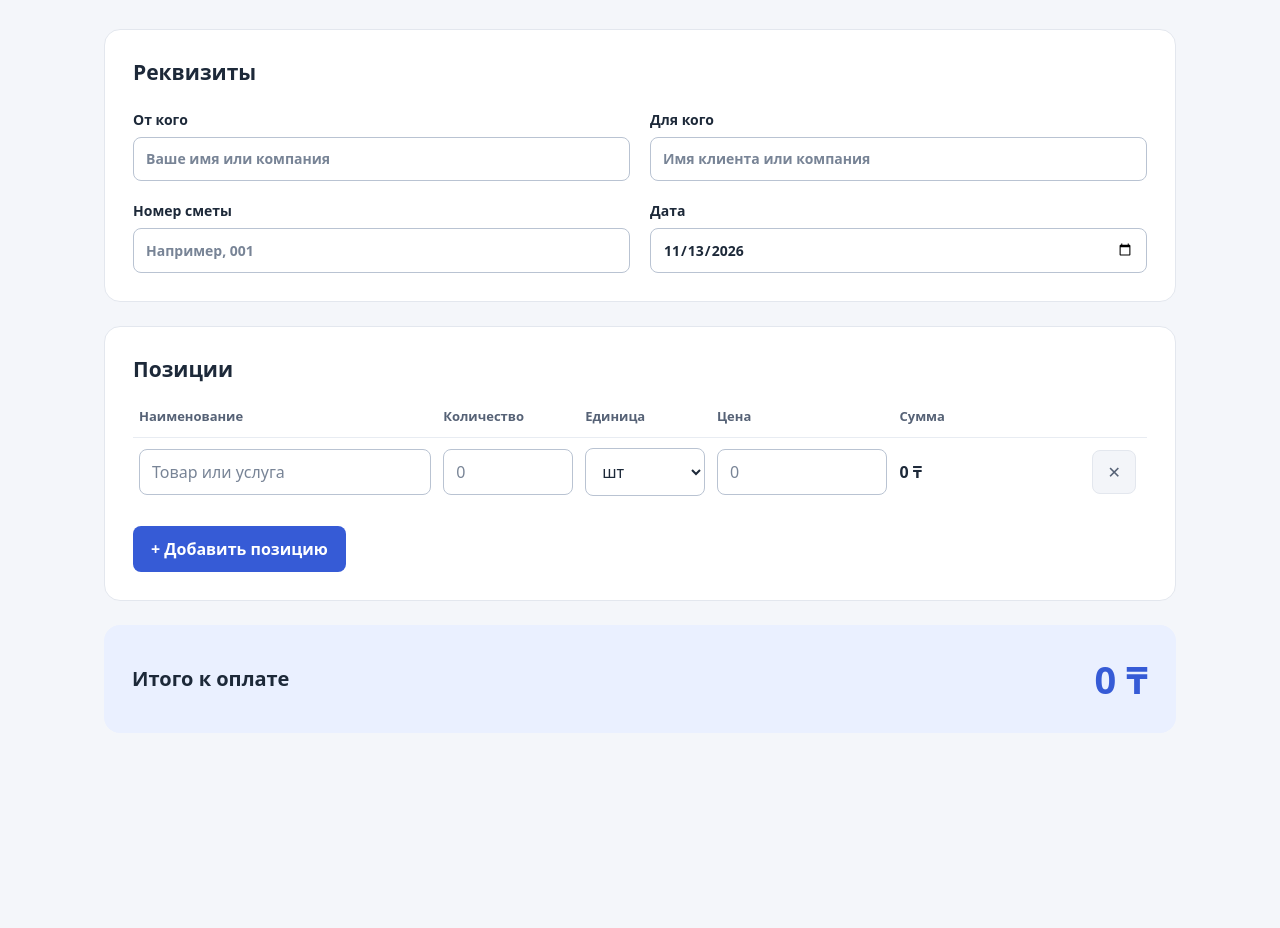
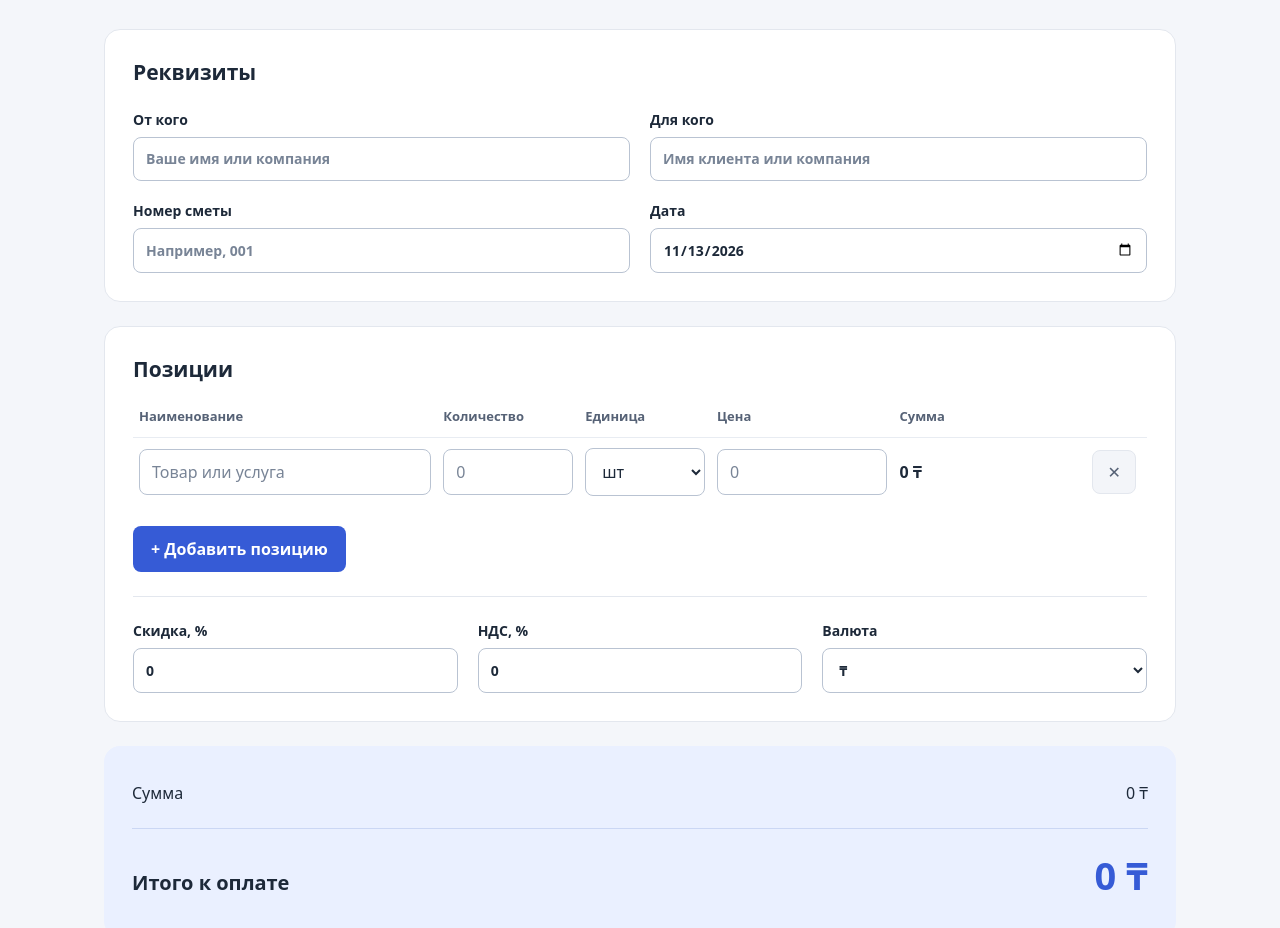
Before and after one commit to ramina1991ablemetova-stack/smeta, a plain HTML site: page index.html in a window 1280 px wide. Shown: the part 144-1072 px from the top of the page. Before the commit the page ends 925 px from the top, so only its background shows below. Drawn offline with Linux system fonts and the light colour scheme.

Commit message:
Добавить скидку, НДС и выбор валюты

```diff
--- a/index.html
+++ b/index.html
@@ -29,9 +29,20 @@
         <tbody id="items"></tbody>
       </table>
       <button type="button" id="add-item">+ Добавить позицию</button>
+      <div class="adjustments">
+        <label>Скидка, %<input id="discount-rate" type="text" inputmode="decimal" value="0"></label>
+        <label>НДС, %<input id="vat-rate" type="text" inputmode="decimal" value="0"></label>
+        <label>Валюта<select id="currency"><option value="₸">₸</option><option value="₽">₽</option><option value="$">$</option><option value="€">€</option></select></label>
+      </div>
     </section>
     <section class="total-card" aria-label="Итог сметы">
-      <span>Итого к оплате</span><output id="total" aria-live="polite" aria-atomic="true">0 ₸</output>
+      <dl class="summary">
+        <div class="summary-row"><dt>Сумма</dt><dd><output id="subtotal">0 ₸</output></dd></div>
+        <div class="summary-row" id="discount-row" hidden><dt>Скидка</dt><dd><output id="discount-amount">0 ₸</output></dd></div>
+        <div class="summary-row" id="discounted-row" hidden><dt>Сумма со скидкой</dt><dd><output id="discounted-amount">0 ₸</output></dd></div>
+        <div class="summary-row" id="vat-row" hidden><dt>НДС</dt><dd><output id="vat-amount">0 ₸</output></dd></div>
+        <div class="summary-row grand-total"><dt>Итого к оплате</dt><dd><output id="total" aria-live="polite" aria-atomic="true">0 ₸</output></dd></div>
+      </dl>
     </section>
   </main>
   <template id="item-template">
@@ -39,7 +50,7 @@
       <td data-label="Наименование"><input class="item-name" type="text" aria-label="Наименование" placeholder="Товар или услуга"></td>
       <td data-label="Количество"><input class="quantity" type="text" inputmode="decimal" aria-label="Количество" placeholder="0"></td>
       <td data-label="Единица"><select aria-label="Единица"><option>шт</option><option>час</option><option>услуга</option></select></td>
-      <td data-label="Цена"><input class="price" type="text" inputmode="decimal" aria-label="Цена в тенге" placeholder="0"></td>
+      <td data-label="Цена"><input class="price" type="text" inputmode="decimal" aria-label="Цена, ₸" placeholder="0"></td>
       <td data-label="Сумма" class="amount-cell"><output class="amount">0 ₸</output></td>
       <td class="remove-cell"><button class="remove" type="button" aria-label="Удалить позицию">✕</button></td>
     </tr>
--- a/script.js
+++ b/script.js
@@ -3,7 +3,10 @@
 const items = document.querySelector("#items");
 const template = document.querySelector("#item-template");
 const total = document.querySelector("#total");
-const moneyFormatter = new Intl.NumberFormat("ru-RU", { maximumFractionDigits: 2 });
+const discountRate = document.querySelector("#discount-rate");
+const vatRate = document.querySelector("#vat-rate");
+const currency = document.querySelector("#currency");
+const moneyFormatter = new Intl.NumberFormat("ru-RU", { maximumFractionDigits: 0 });
 
 function numberFromInput(value) {
   const normalized = value.trim().replace(/[\s\u00a0\u202f]/g, "").replace(",", ".");
@@ -13,29 +16,47 @@ function numberFromInput(value) {
 }
 
 function money(value) {
-  return moneyFormatter.format(Number.isFinite(value) ? value : 0).replace(/[\u00a0\u202f]/g, " ") + " ₸";
+  const rounded = Number.isFinite(value) ? Math.round(value) : 0;
+  return moneyFormatter.format(rounded === 0 ? 0 : rounded).replace(/[\u00a0\u202f]/g, " ") + " " + currency.value;
 }
 
 function recalculate() {
   let sum = 0;
   for (const row of items.rows) {
     const product = numberFromInput(row.querySelector(".quantity").value) * numberFromInput(row.querySelector(".price").value);
-    const amount = Number.isFinite(product) ? Math.round(product * 100) / 100 : 0;
-    const safeAmount = Number.isFinite(amount) ? amount : 0;
+    const safeAmount = Number.isFinite(product) ? product : 0;
     row.querySelector(".amount").textContent = money(safeAmount);
+    row.querySelector(".price").setAttribute("aria-label", "Цена, " + currency.value);
     sum += safeAmount;
   }
-  total.textContent = money(sum);
+  if (!Number.isFinite(sum)) sum = 0;
+  const discountPercent = numberFromInput(discountRate.value);
+  const vatPercent = numberFromInput(vatRate.value);
+  const discount = sum * (discountPercent / 100);
+  const discounted = sum - discount;
+  const vat = discounted * (vatPercent / 100);
+  document.querySelector("#subtotal").textContent = money(sum);
+  document.querySelector("#discount-amount").textContent = money(discount);
+  document.querySelector("#discounted-amount").textContent = money(discounted);
+  document.querySelector("#vat-amount").textContent = money(vat);
+  document.querySelector("#discount-row").hidden = discountPercent === 0;
+  document.querySelector("#discounted-row").hidden = discountPercent === 0;
+  document.querySelector("#vat-row").hidden = vatPercent === 0;
+  total.textContent = money(discounted + vat);
 }
 
 function addItem(focus = true) {
   const row = template.content.firstElementChild.cloneNode(true);
   items.append(row);
+  recalculate();
   if (focus) row.querySelector(".item-name").focus();
 }
 
 document.querySelector("#add-item").addEventListener("click", () => addItem());
 items.addEventListener("input", recalculate);
+discountRate.addEventListener("input", recalculate);
+vatRate.addEventListener("input", recalculate);
+currency.addEventListener("change", recalculate);
 items.addEventListener("click", (event) => {
   const button = event.target.closest(".remove");
   if (!button) return;
--- a/styles.css
+++ b/styles.css
@@ -27,6 +27,12 @@ th:last-child { width: 56px; }
 .remove:hover { background: #e8ecf2; }
 #add-item { padding: 12px 18px; background: var(--accent); color: white; border: 0; font-weight: 600; }
 #add-item:hover { background: #2849b8; }
+.adjustments { display: grid; grid-template-columns: repeat(3, minmax(0, 1fr)); gap: 20px; margin-top: 24px; padding-top: 24px; border-top: 1px solid #e3e7ee; }
+.summary { width: 100%; margin: 0; }
+.summary-row { display: flex; justify-content: space-between; align-items: baseline; gap: 20px; padding: 8px 0; font-size: 16px; font-weight: 400; }
+.summary-row[hidden] { display: none; }
+.summary dd { margin: 0; text-align: right; overflow-wrap: anywhere; min-width: 0; }
+.grand-total { margin-top: 16px; padding-top: 20px; border-top: 1px solid #cbd7f4; font-size: 20px; font-weight: 600; }
 .total-card { display: flex; align-items: center; justify-content: space-between; gap: 20px; padding: 28px; background: #eaf0ff; border-radius: 16px; font-size: 20px; font-weight: 600; }
 #total { font-size: clamp(28px, 4vw, 38px); color: var(--accent); overflow-wrap: anywhere; }
 .sr-only { position: absolute; width: 1px; height: 1px; padding: 0; margin: -1px; overflow: hidden; clip-path: inset(50%); white-space: nowrap; }
@@ -35,6 +41,8 @@ th:last-child { width: 56px; }
   main { padding: 28px 16px; }
   .card { padding: 20px 16px; }
   .details { grid-template-columns: 1fr; }
+  .adjustments { grid-template-columns: 1fr; }
+  .grand-total { flex-direction: column; gap: 8px; }
   table, tbody { display: block; }
   thead { position: absolute; width: 1px; height: 1px; overflow: hidden; clip-path: inset(50%); }
   tr { display: grid; grid-template-columns: minmax(0, 1fr) minmax(0, 1fr); gap: 16px 12px; padding: 16px; border: 1px solid #e3e7ee; border-radius: 12px; margin-bottom: 16px; }
```
Also changed, not shown: 1 other file.
